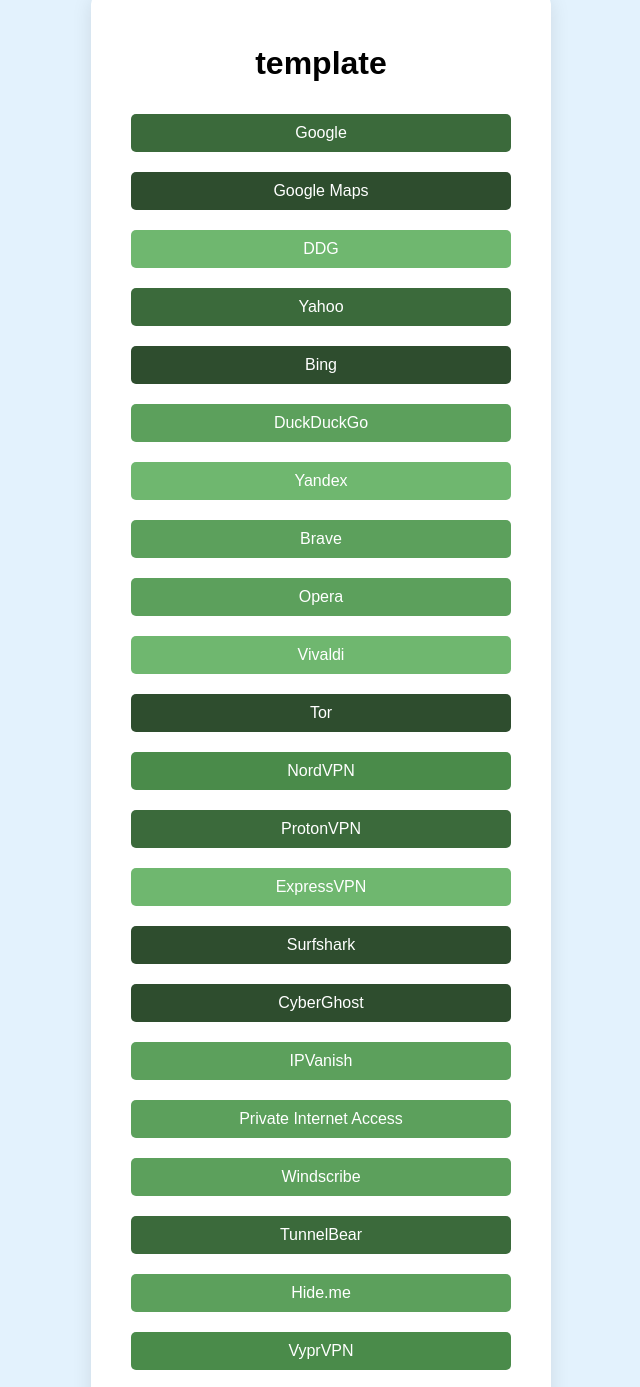
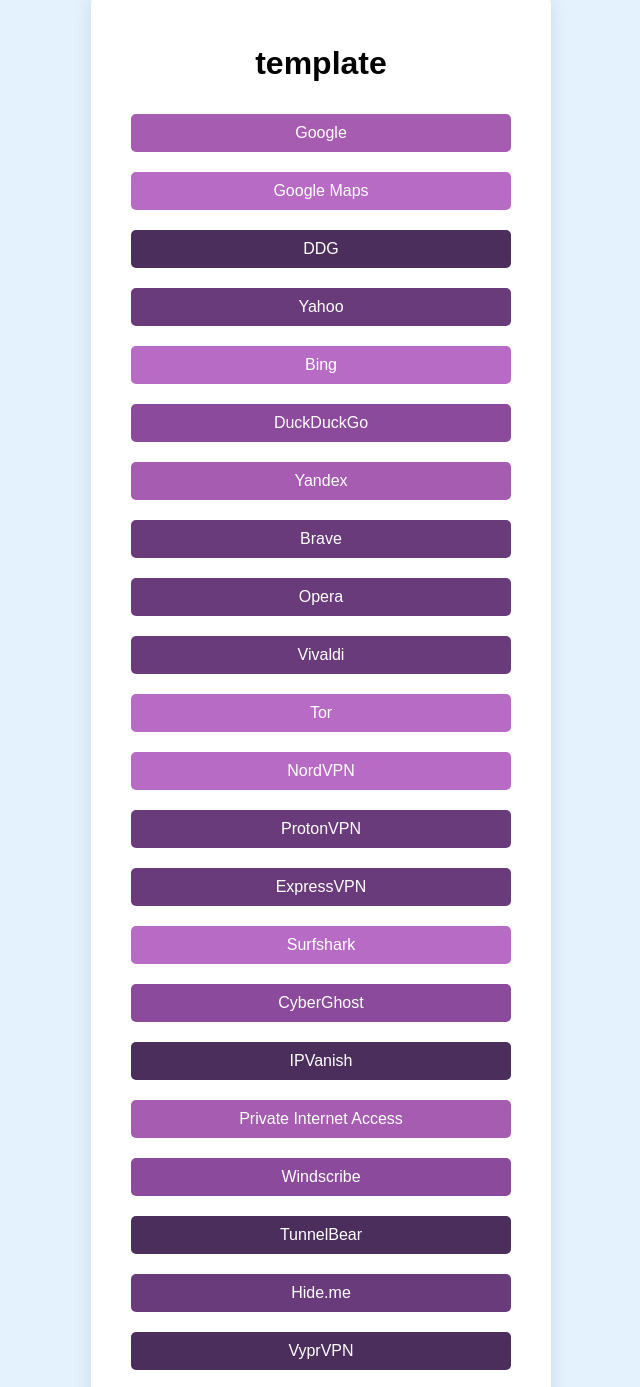
Before and after one commit to NTUT-NPC/link, a plain HTML site: page docs/template/index.html in a window 1280 px wide. Shown: the part 26-1413 px from the top of the page, without its empty margins (319-959 px from the left). Drawn offline with Linux system fonts and the light colour scheme.

Commit message:
Update generated HTML files

```diff
--- a/docs/template/index.html
+++ b/docs/template/index.html
@@ -55,34 +55,34 @@
 <body>
   <div class="container">
     <h1>template</h1>
-<a href="https://www.google.com" style="background-color: #3B6A3B;">Google</a>
-<a href="https://maps.google.com" style="background-color: #2E4D2E;">Google Maps</a>
-<a href=" https://ddg.gg" style="background-color: #6FB76F;">DDG</a>
-<a href="https://www.yahoo.com" style="background-color: #3B6A3B;">Yahoo</a>
-<a href="https://www.bing.com" style="background-color: #2E4D2E;">Bing</a>
-<a href="https://duckduckgo.com" style="background-color: #5CA05C;">DuckDuckGo</a>
-<a href="https://www.yandex.com" style="background-color: #6FB76F;">Yandex</a>
-<a href="https://www.brave.com" style="background-color: #5CA05C;">Brave</a>
-<a href="https://www.opera.com" style="background-color: #5CA05C;">Opera</a>
-<a href="https://vivaldi.com" style="background-color: #6FB76F;">Vivaldi</a>
-<a href="https://www.torproject.org" style="background-color: #2E4D2E;">Tor</a>
-<a href="https://nordvpn.com" style="background-color: #4A8B4A;">NordVPN</a>
-<a href="https://protonvpn.com" style="background-color: #3B6A3B;">ProtonVPN</a>
-<a href="https://www.expressvpn.com" style="background-color: #6FB76F;">ExpressVPN</a>
-<a href="https://surfshark.com" style="background-color: #2E4D2E;">Surfshark</a>
-<a href="https://www.cyberghostvpn.com" style="background-color: #2E4D2E;">CyberGhost</a>
-<a href="https://www.ipvanish.com" style="background-color: #5CA05C;">IPVanish</a>
-<a href="https://www.privateinternetaccess.com" style="background-color: #5CA05C;">Private Internet Access</a>
-<a href="https://windscribe.com" style="background-color: #5CA05C;">Windscribe</a>
-<a href="https://www.tunnelbear.com" style="background-color: #3B6A3B;">TunnelBear</a>
-<a href="https://hide.me" style="background-color: #5CA05C;">Hide.me</a>
-<a href="https://www.vyprvpn.com" style="background-color: #4A8B4A;">VyprVPN</a>
-<a href="https://www.zerotier.com" style="background-color: #2E4D2E;">ZeroTier</a>
-<a href="https://www.softether.org" style="background-color: #3B6A3B;">SoftEther</a>
-<a href="https://openvpn.net" style="background-color: #5CA05C;">OpenVPN</a>
-<a href="https://www.wireguard.com" style="background-color: #2E4D2E;">WireGuard</a>
-<a href="https://shadowsocks.org" style="background-color: #2E4D2E;">Shadowsocks</a>
-<a href="https://www.v2ray.com" style="background-color: #5CA05C;">V2Ray</a>
+<a href="https://www.google.com" style="background-color: #A65CB0;">Google</a>
+<a href="https://maps.google.com" style="background-color: #B76BC4;">Google Maps</a>
+<a href=" https://ddg.gg" style="background-color: #4B2E5C;">DDG</a>
+<a href="https://www.yahoo.com" style="background-color: #6A3B7A;">Yahoo</a>
+<a href="https://www.bing.com" style="background-color: #B76BC4;">Bing</a>
+<a href="https://duckduckgo.com" style="background-color: #8B4A9B;">DuckDuckGo</a>
+<a href="https://www.yandex.com" style="background-color: #A65CB0;">Yandex</a>
+<a href="https://www.brave.com" style="background-color: #6A3B7A;">Brave</a>
+<a href="https://www.opera.com" style="background-color: #6A3B7A;">Opera</a>
+<a href="https://vivaldi.com" style="background-color: #6A3B7A;">Vivaldi</a>
+<a href="https://www.torproject.org" style="background-color: #B76BC4;">Tor</a>
+<a href="https://nordvpn.com" style="background-color: #B76BC4;">NordVPN</a>
+<a href="https://protonvpn.com" style="background-color: #6A3B7A;">ProtonVPN</a>
+<a href="https://www.expressvpn.com" style="background-color: #6A3B7A;">ExpressVPN</a>
+<a href="https://surfshark.com" style="background-color: #B76BC4;">Surfshark</a>
+<a href="https://www.cyberghostvpn.com" style="background-color: #8B4A9B;">CyberGhost</a>
+<a href="https://www.ipvanish.com" style="background-color: #4B2E5C;">IPVanish</a>
+<a href="https://www.privateinternetaccess.com" style="background-color: #A65CB0;">Private Internet Access</a>
+<a href="https://windscribe.com" style="background-color: #8B4A9B;">Windscribe</a>
+<a href="https://www.tunnelbear.com" style="background-color: #4B2E5C;">TunnelBear</a>
+<a href="https://hide.me" style="background-color: #6A3B7A;">Hide.me</a>
+<a href="https://www.vyprvpn.com" style="background-color: #4B2E5C;">VyprVPN</a>
+<a href="https://www.zerotier.com" style="background-color: #A65CB0;">ZeroTier</a>
+<a href="https://www.softether.org" style="background-color: #B76BC4;">SoftEther</a>
+<a href="https://openvpn.net" style="background-color: #4B2E5C;">OpenVPN</a>
+<a href="https://www.wireguard.com" style="background-color: #6A3B7A;">WireGuard</a>
+<a href="https://shadowsocks.org" style="background-color: #8B4A9B;">Shadowsocks</a>
+<a href="https://www.v2ray.com" style="background-color: #8B4A9B;">V2Ray</a>
 
   </div>
 </body>
```
Also changed, not shown: docs/NPC 北科程式設計研究社/index.html (+3 -3 lines).
